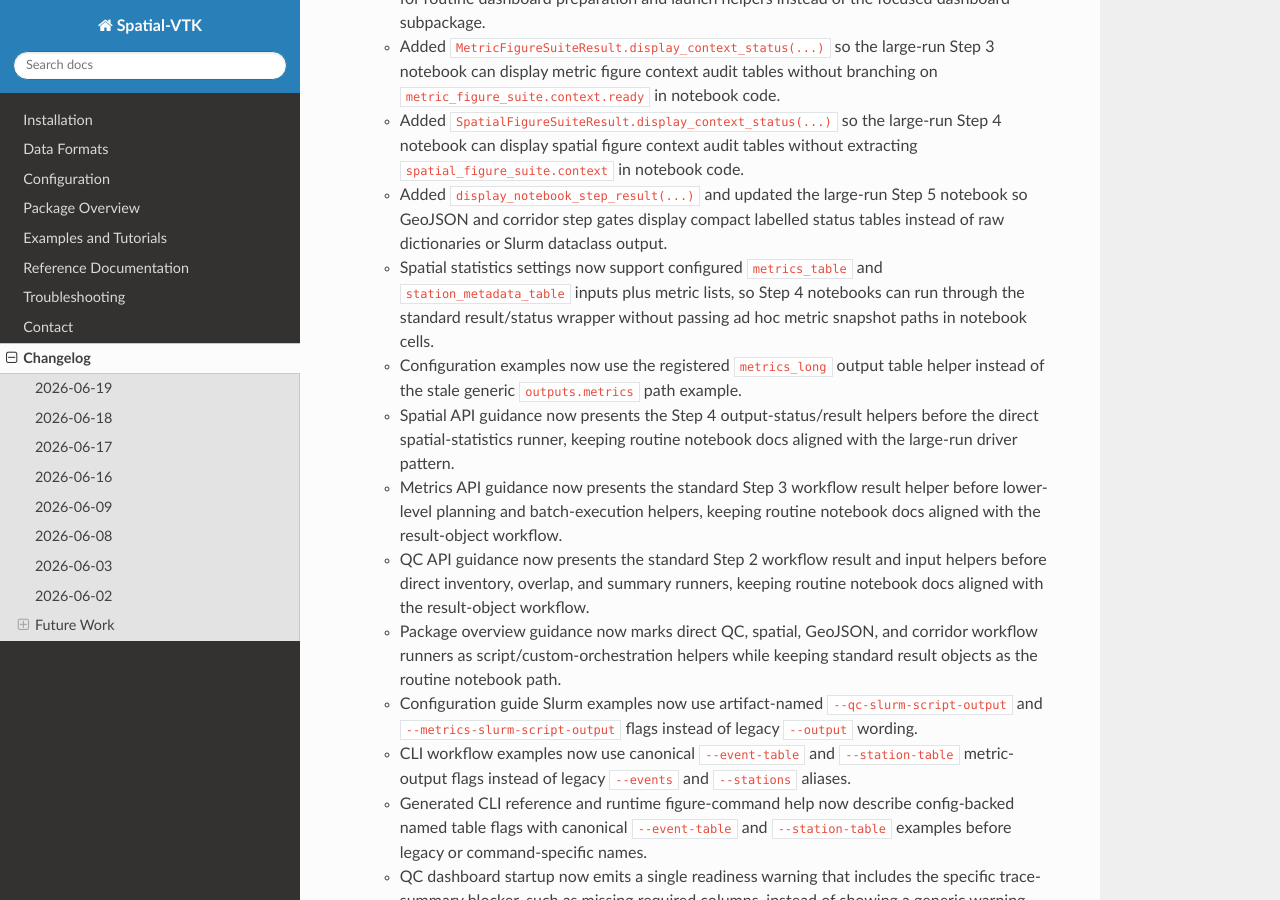
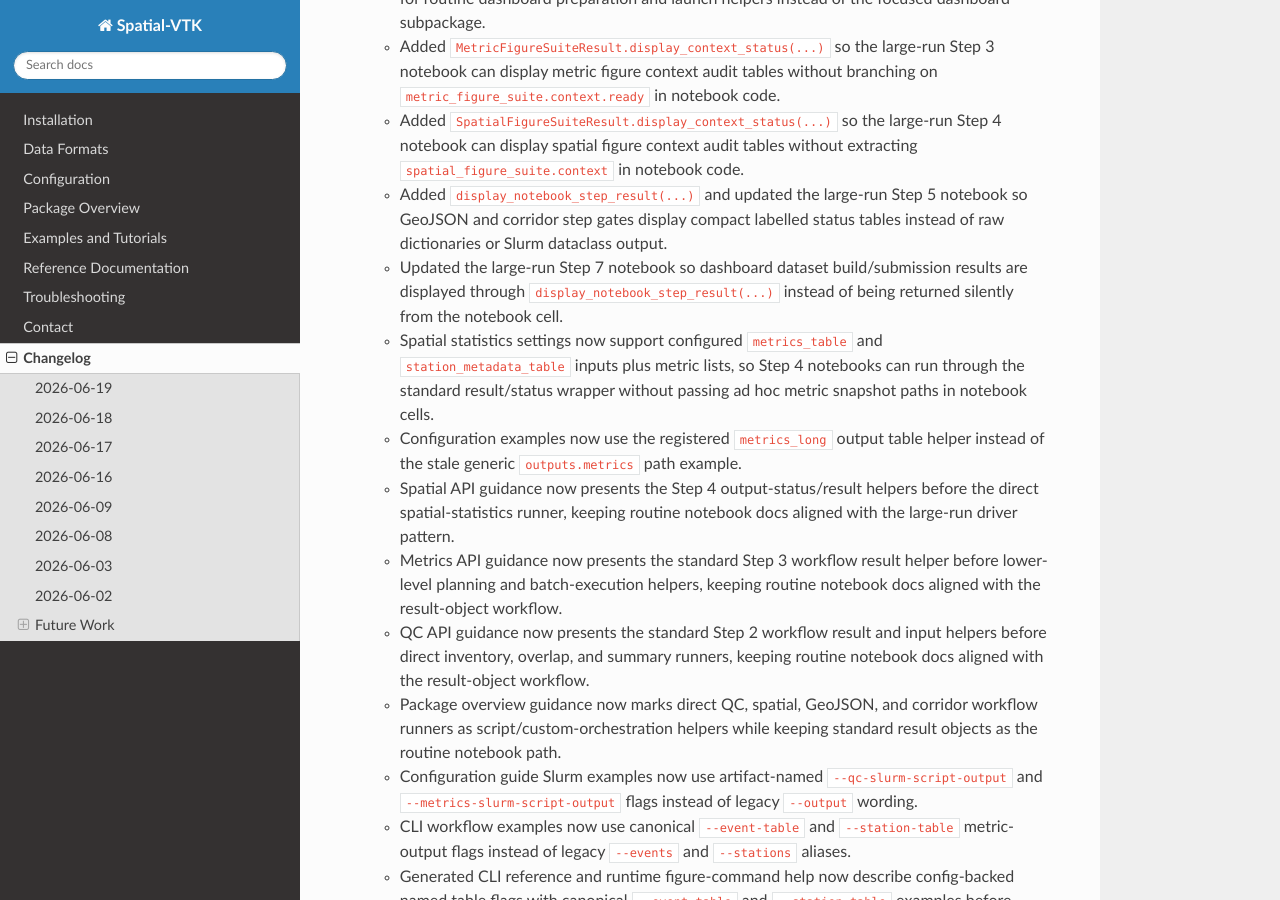
Before and after one commit to bcbirkel/spatial-vtk, a Sphinx documentation site: the page built from docs/changelog.rst, in a window 1280 px wide and 900 px high, scrolled down 1678 px. Built offline with Sphinx 7.4.7 and the Read the Docs theme 3.1.0, drawn with Linux system fonts in a browser that asks for light colours.

Commit message:
Display dashboard run results in large-run notebook

```diff
--- a/docs/changelog.rst
+++ b/docs/changelog.rst
@@ -82,6 +82,9 @@ Changelog
   - Added ``display_notebook_step_result(...)`` and updated the large-run Step 5
     notebook so GeoJSON and corridor step gates display compact labelled
     status tables instead of raw dictionaries or Slurm dataclass output.
+  - Updated the large-run Step 7 notebook so dashboard dataset build/submission
+    results are displayed through ``display_notebook_step_result(...)`` instead
+    of being returned silently from the notebook cell.
   - Spatial statistics settings now support configured ``metrics_table`` and
     ``station_metadata_table`` inputs plus metric lists, so Step 4 notebooks can
     run through the standard result/status wrapper without passing ad hoc
--- a/docs/reference/python_workflows.rst
+++ b/docs/reference/python_workflows.rst
@@ -702,7 +702,11 @@ paths without requiring global config activation.
        dashboard metric dataset. Dashboard startup/readiness checks inspect
        summary value and map-coordinate columns with projected chunk scans, so
        they can report schema/value/map readiness without materializing complete
-       summary tables. The metrics dashboard loads the primary
+       summary tables. Display the result from
+       ``DashboardDatasetPreparationResult.run_if_needed(...)`` with
+       ``spatial_vtk.config.display_notebook_step_result`` so submitted,
+       skipped, and local-run states appear as labelled notebook tables. The
+       metrics dashboard loads the primary
        ``model_metric_band`` summary at startup, then reads optional
        station/event/path summaries lazily in chunks after the active
        model/metric/passband/period/component filters are known. It caps
```
Also changed, not shown: docs/examples/large_run/step_07_large_run_dashboards.ipynb, 2 other files.
